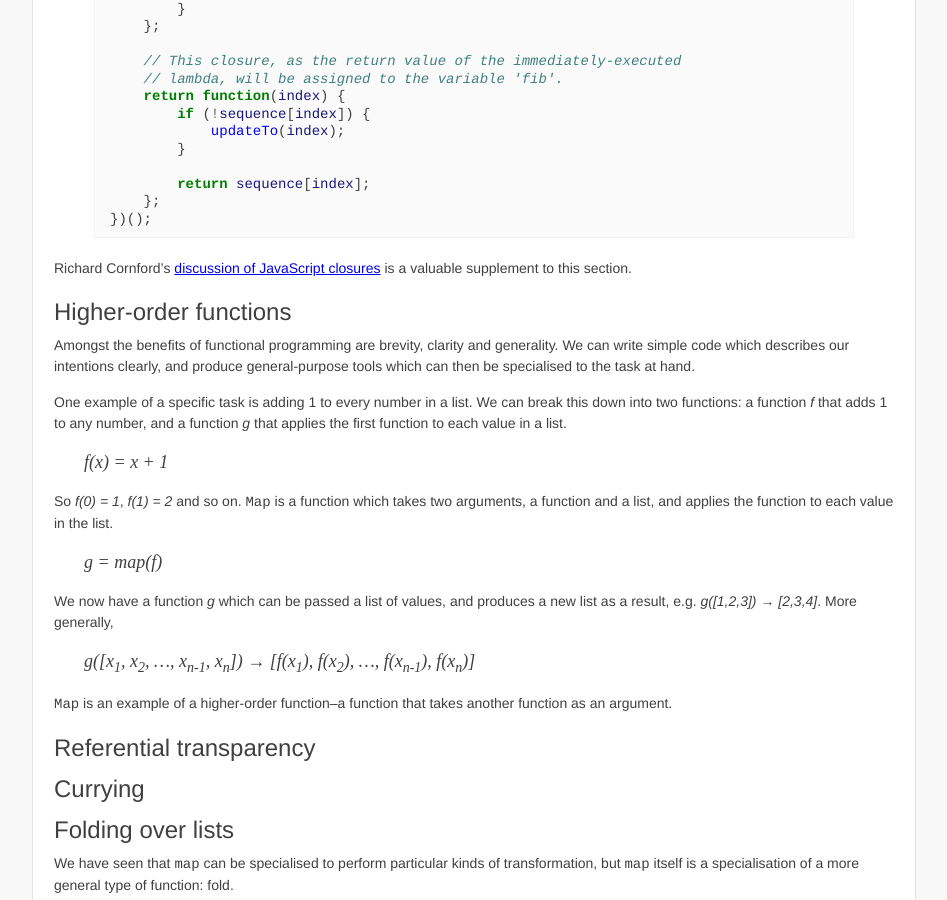
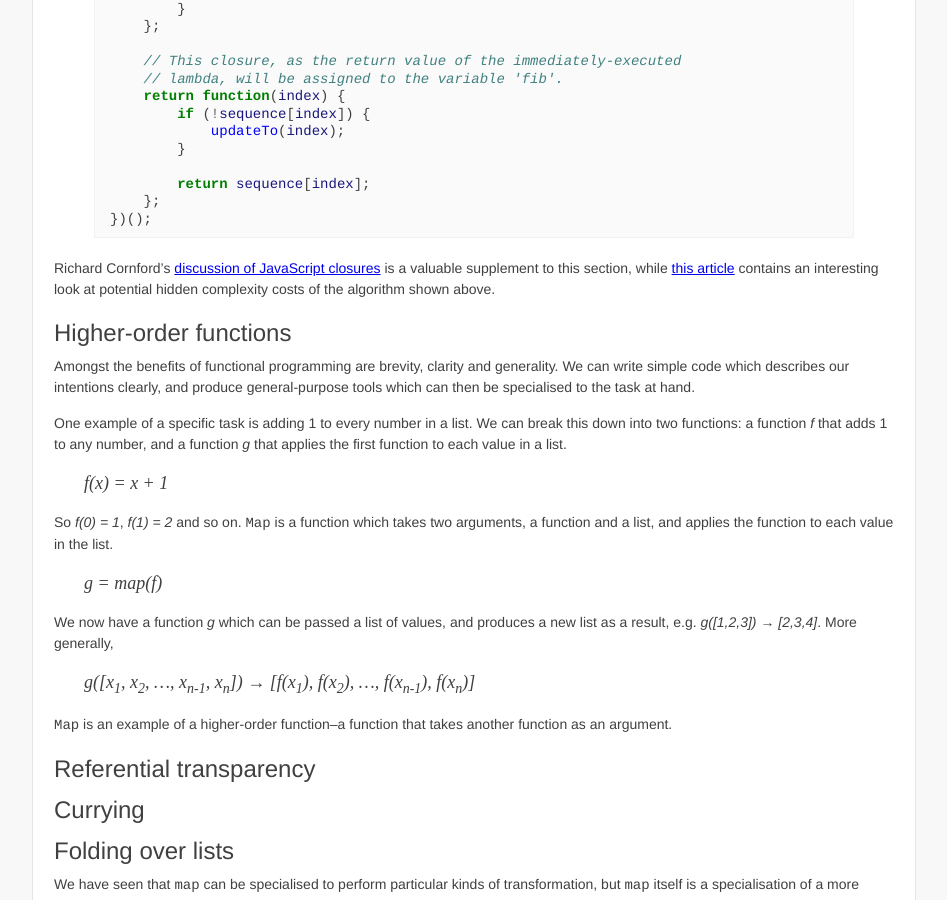
Before and after one commit to othermedia/js-handbook, a Jekyll site: the page built from functional-programming.md, in a window 1280 px wide and 900 px high, scrolled down 1443 px. Shown: the whole window, without its empty margins (166-1113 px from the left). Built offline with Jekyll 4.4.1, drawn with Linux system fonts in a browser that asks for light colours; Markdown is read by kramdown in place of the engine named in the settings.

Commit message:
Add a reference on the algorithmic complexity of the fib function.

```diff
--- a/functional-programming.md
+++ b/functional-programming.md
@@ -118,10 +118,13 @@ var fib = (function() {
 {% endhighlight %}
 
 Richard Cornford's [discussion of JavaScript closures][closures] is a
-valuable supplement to this section.
+valuable supplement to this section, while [this article][fibcosts] contains an
+interesting look at potential hidden complexity costs of the algorithm
+shown above.
 
   [fibnum]:   http://en.wikipedia.org/wiki/Fibonacci_number
   [closures]: http://www.jibbering.com/faq/faq_notes/closures.html
+  [fibcosts]: http://www.catonmat.net/blog/on-the-linear-time-algorithm-for-finding-fibonacci-numbers/
 
 
 Higher-order functions
```
